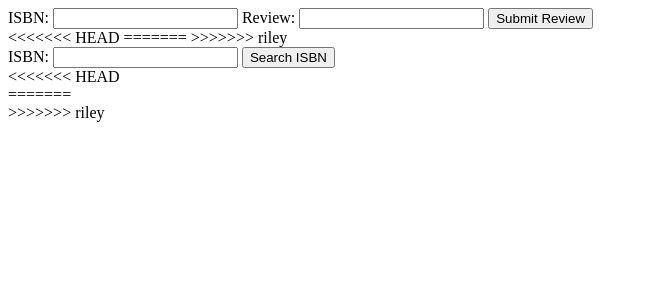
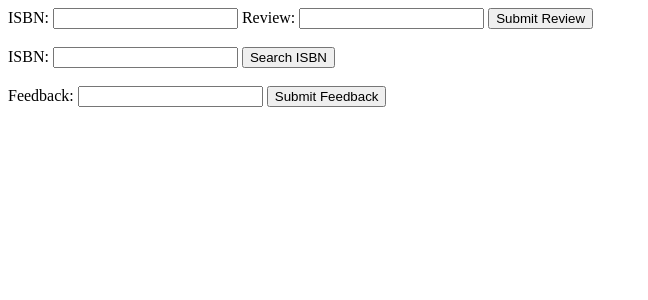
Before and after one commit to Ajmakare/TextHubISU, a Django app: page /home in a window 1280 px wide. Shown: the top 300 px of the page, without its empty margins (0-648 px from the left). Run offline with Django 4.2, Linux system fonts and the light colour scheme.

Commit message:
Revamped submit feedback logic

```diff
--- a/texthubISU/texthubapi/Controllers/SiteController.py
+++ b/texthubISU/texthubapi/Controllers/SiteController.py
@@ -1,4 +1,6 @@
+from ..ServiceFiles.SiteService import *
 class SiteController:
 
-    def submit_feedback_controller():
+    def submit_feedback_controller(request):
+        SiteService.submit_Feedback_service(request)
         pass
--- a/texthubISU/texthubapi/Controllers/TextbookController.py
+++ b/texthubISU/texthubapi/Controllers/TextbookController.py
@@ -10,7 +10,8 @@ class TextbookController:
         pass
 
     def retrieve_all_textBooks_controller():
-        pass
+        return TextbookDataStore.retrieve_all_textBooks()
+        # pass
 
     def delete_ISBN_controller(request):
         return TextbookService.delete_ISBN_service(request)
--- a/texthubISU/texthubapi/DataStores/FeedbackDatastore.py
+++ /dev/null
@@ -1,4 +0,0 @@
-class FeedbackDatastore:
-
-    def submit_feedback():
-        pass
--- a/texthubISU/texthubapi/forms.py
+++ b/texthubISU/texthubapi/forms.py
@@ -27,5 +27,9 @@ class ReviewISBN(forms.Form):
     ReviewContent = forms.CharField(label="Review", max_length=264)
 
 
+class SubmitFeedback(forms.Form):
+    FeedbackContent = forms.CharField(label="Feedback", max_length=264)
+
+
 class PopulateForm(forms.Form):
     WantToPopulate = forms.BooleanField(label="choice")
--- a/texthubISU/texthubapi/templates/home.html
+++ b/texthubISU/texthubapi/templates/home.html
@@ -9,10 +9,6 @@
 
     <button type="submit">Submit Review</button>
 </form>
-<<<<<<< HEAD
-=======
-
->>>>>>> riley
 <br>
 <form method="POST" enctype="multipart/form-data">
 
@@ -22,8 +18,13 @@
 
     <button type="submit">Search ISBN</button>
 </form>
-<<<<<<< HEAD
 <br>
-=======
+<form method="POST" enctype="multipart/form-data">
+
+    {% csrf_token %}
+    <!-- Using the formset -->
+    {{ submitfeedback_form }}
+
+    <button type="submit">Submit Feedback</button>
+</form>
 <br>
->>>>>>> riley
--- a/texthubISU/texthubapi/views.py
+++ b/texthubISU/texthubapi/views.py
@@ -4,6 +4,7 @@ from rest_framework import generics
 
 from .serializers import *
 from texthubapi.Controllers.TextbookController import *
+from texthubapi.Controllers.SiteController import *
 from texthubapi.Controllers.ScraperController import *
 from .DataStores.ScraperDatastore import *
 from .forms import *
@@ -34,9 +35,12 @@ def home_view(request):
                     isbn_to_search = searchisbn_form.cleaned_data['ISBN']
                     response = redirect('textbooks/'+isbn_to_search+'/')
                     return response
+            if 'FeedbackContent' in request.POST:
+                SiteController.submit_feedback_controller(request)
         context = {
             'reviewisbn_form': ReviewISBN,
-            'searchisbn_form': SearchISBN
+            'searchisbn_form': SearchISBN,
+            'submitfeedback_form': SubmitFeedback
         }
         return render(request, 'home.html', context=context)
     except:
```
Also changed, not shown: texthubISU/texthubapi/DataStores/SiteDatastore.py (added, +15 -0 lines), texthubISU/texthubapi/ServiceFiles/SiteService.py (+21 -1 lines), texthubISU/db.sqlite3.
